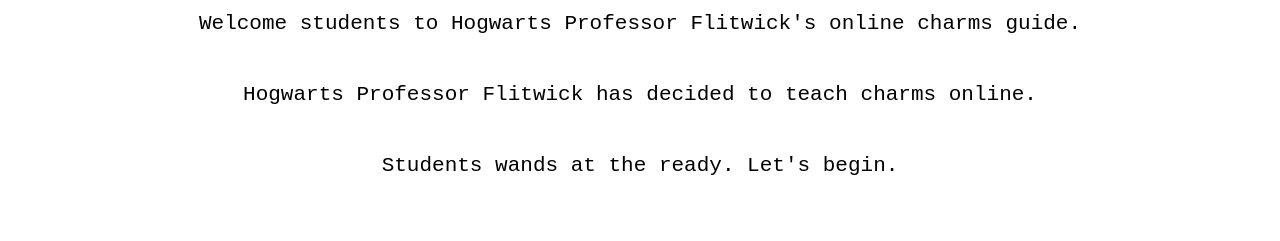
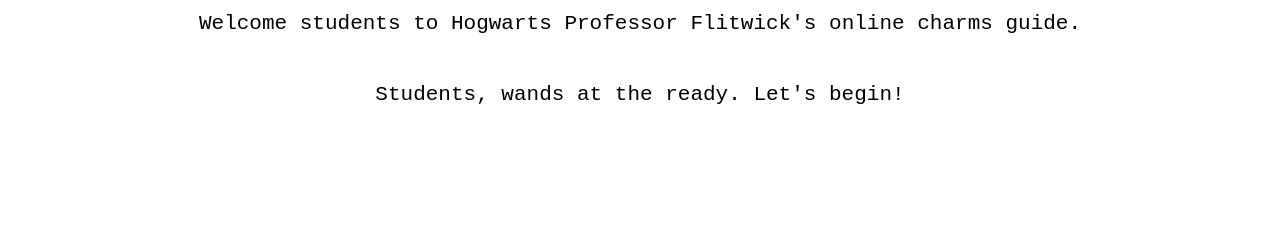
Before and after one commit to ekang0/charms-app, a React (Create React App) app: page / in a window 1280 px wide. Shown: the part 693-934 px from the top of the page. Built offline with nearby package versions, Linux system fonts and the light colour scheme; data requests are answered from the project's data file.

Commit message:
Make Changes in Text

```diff
--- a/src/components/Home.js
+++ b/src/components/Home.js
@@ -20,10 +20,11 @@
       <p style={pTagStyle}>wands at the ready</p>
       <img style={imageStyle} width="auto" height="auto" src="https://images.ctfassets.net/usf1vwtuqyxm/23IGLVpSUYoES0mowGqOqC/09d766667b4f0ed30eabf31e3f0df919/WingardiumLeviosa_WB_F1_FlitwickTeachesCharmsClass_00356404.jpg?fm=jpg&q=70&w=2560"/>
       <p>Welcome students to Hogwarts Professor Flitwick's online charms guide.</p>
-      <p>Hogwarts Professor Flitwick has decided to teach charms online.</p>
-      <p>Students wands at the ready. Let's begin.</p>
+      <p>Students, wands at the ready. Let's begin!</p>
     </div>
   )
 };
 
+//<p>Hogwarts Professor Flitwick has decided to teach charms online.</p>
+
 export default Home;
```
